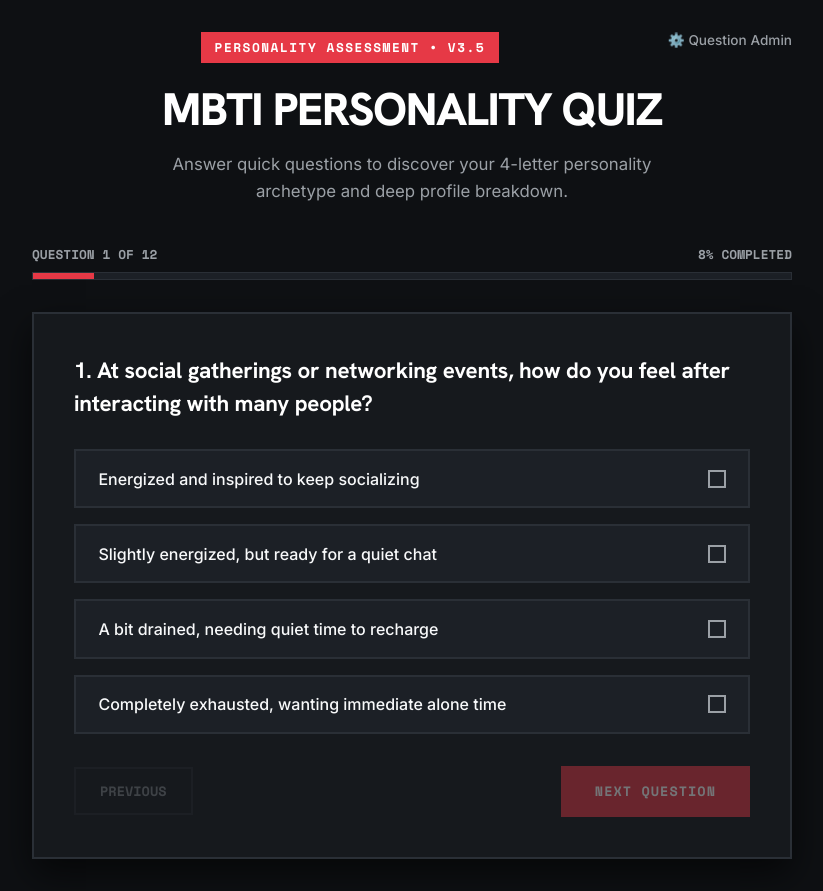
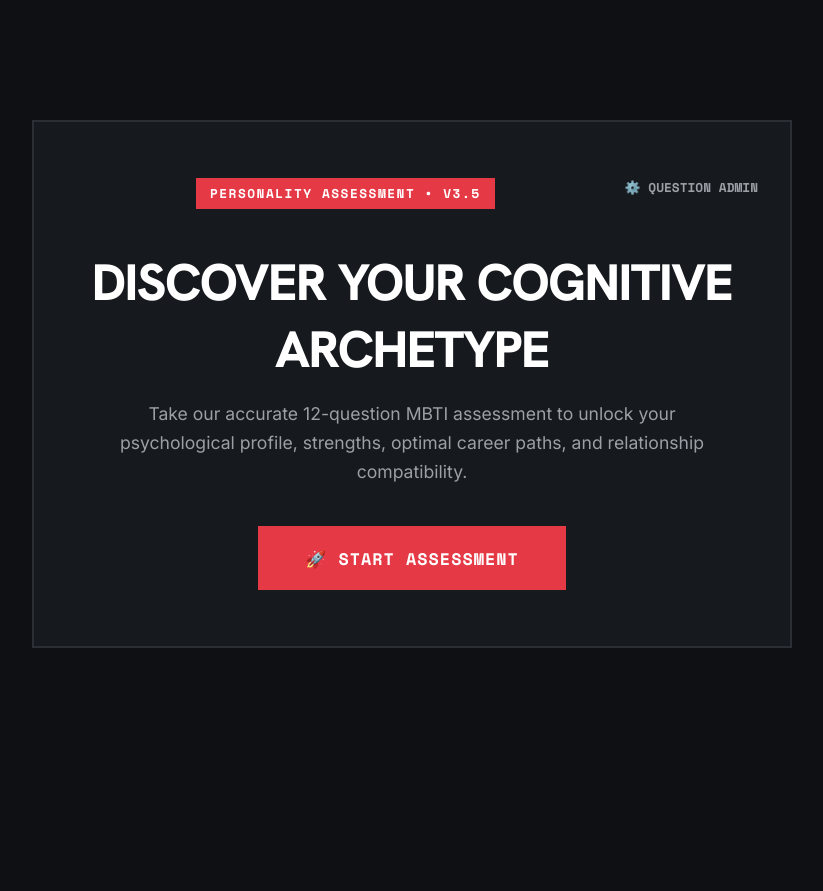
Before and after one commit to kesuitest/mbti-quiz, a website: page public/index.html in a window 1280 px wide. Shown: the whole page, without its empty margins (228-1051 px from the left). After the commit the page ends 800 px from the top, so only its background shows below. Drawn offline with nearby package versions, Linux system fonts and the light colour scheme; no server answers.

Commit message:
Integrate Swiss Editorial Hero Landing screen and smooth Quiz transition

```diff
--- a/public/index.html
+++ b/public/index.html
@@ -262,13 +262,17 @@
   <div class="glow-orb orb-2"></div>
 
   <div class="container">
-    <header>
+    <!-- Landing Hero Screen -->
+    <div class="hero-card" id="landing-hero" style="text-align: center; background: var(--card-bg); border: 2px solid var(--card-border); padding: 3.5rem 2rem; margin-bottom: 2rem;">
       <span class="badge">Personality Assessment • v3.5</span>
-      <a href="/admin.html" style="float: right; color: var(--text-muted); text-decoration: none; font-size: 0.85rem; font-weight: 500;">⚙️ Question Admin</a>
-      <h1>MBTI Personality Quiz</h1>
-      <p class="subtitle">Answer quick questions to discover your 4-letter personality archetype and deep profile breakdown.</p>
-    </header>
+      <a href="/admin.html" style="float: right; color: var(--text-muted); text-decoration: none; font-family: 'Space Mono', monospace; font-size: 0.8rem; font-weight: 700;">⚙️ QUESTION ADMIN</a>
+      <h1 style="font-family: 'Hanken Grotesk', sans-serif; font-size: 3.2rem; font-weight: 800; text-transform: uppercase; letter-spacing: -0.03em; margin: 1.5rem 0 1rem 0;">DISCOVER YOUR COGNITIVE ARCHETYPE</h1>
+      <p class="subtitle" style="max-width: 600px; margin: 0 auto 2.5rem auto; font-size: 1.1rem; line-height: 1.65; color: var(--text-muted);">Take our accurate 12-question MBTI assessment to unlock your psychological profile, strengths, optimal career paths, and relationship compatibility.</p>
+      <button class="btn btn-primary" id="btn-start-quiz" style="font-size: 1.05rem; padding: 1.1rem 2.8rem; cursor: pointer;">🚀 START ASSESSMENT</button>
+    </div>
 
+    <!-- Quiz Question Flow Section -->
+    <div id="quiz-section" style="display: none;">
       <div class="progress-wrapper">
         <div class="progress-labels">
           <span id="progress-text">Question 1 of 12</span>
@@ -288,6 +292,7 @@
           <button class="btn-primary" id="btn-next" disabled>Next Question</button>
         </div>
       </main>
+    </div>
   </div>
 
   <script>
@@ -538,6 +543,11 @@
       }
     };
 
+    document.getElementById('btn-start-quiz').onclick = () => {
+      document.getElementById('landing-hero').style.display = 'none';
+      document.getElementById('quiz-section').style.display = 'block';
+    };
+
     initQuiz();
   </script>
 </body>
```
Lines whose indentation alone changed are shown as unchanged.
